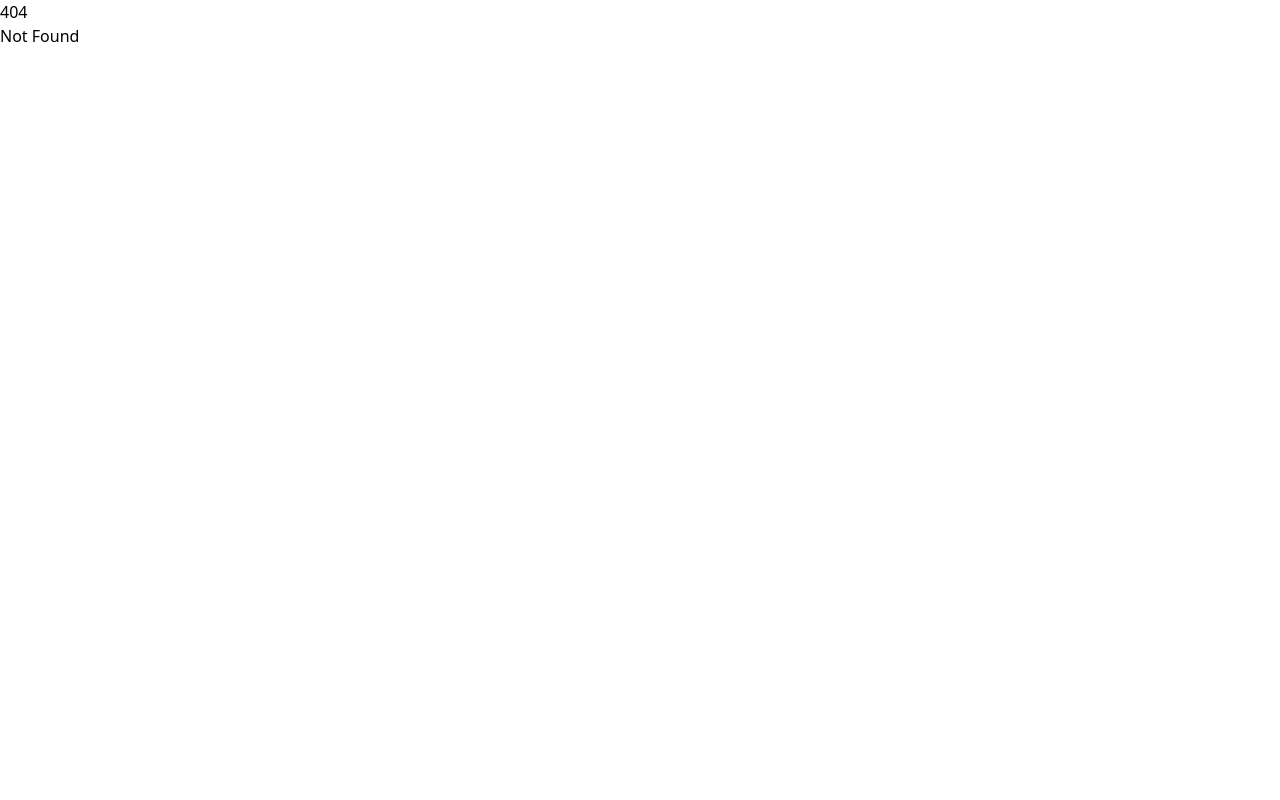
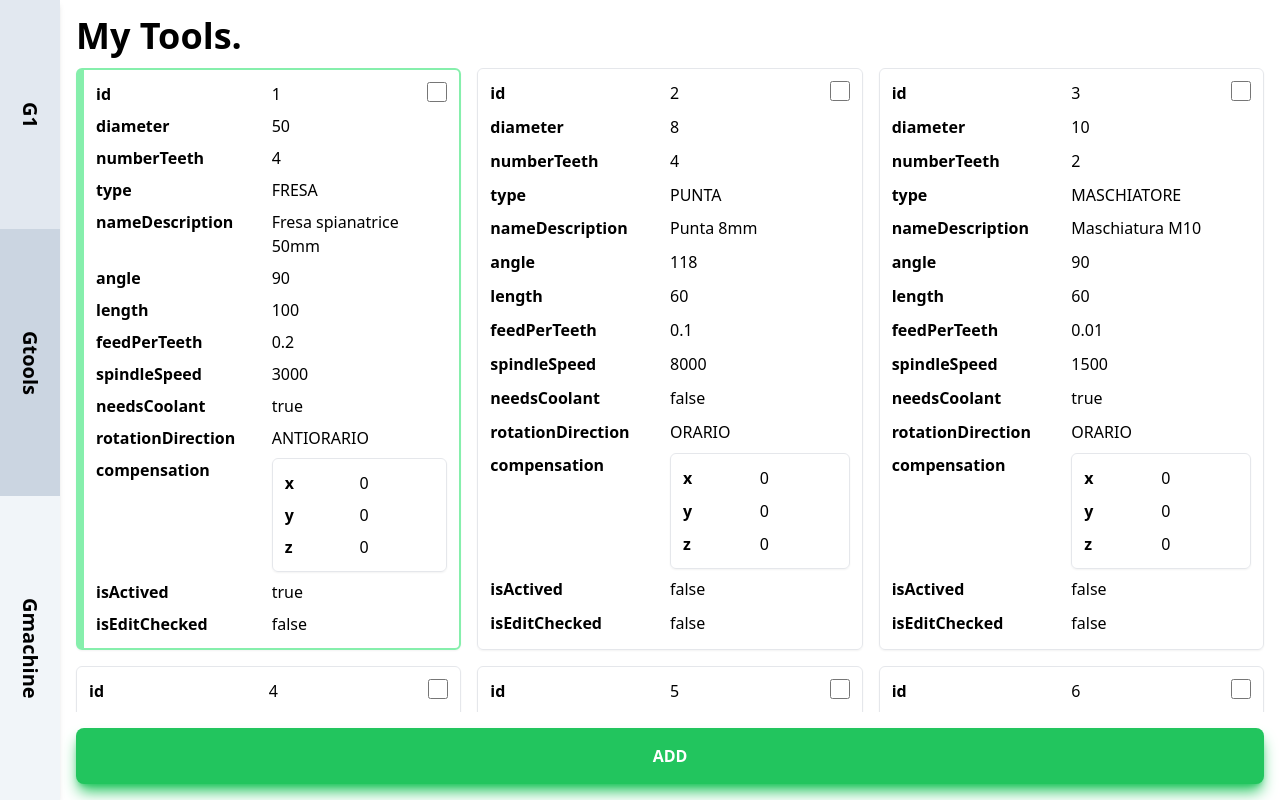
Before and after one commit to Laaouatni/Gcnc.svelte, a SvelteKit app in the folder gcnc/: page /devDemo/Gtools in a window 1280 px wide. Before the commit this address had no page. Built offline with nearby package versions, Linux system fonts and the light colour scheme.

Commit message:
solved page transition bug using https://github.com/sveltejs/kit/issues/7877 issue solution on github

```diff
--- a/gcnc/src/routes/devDemo/+layout.svelte
+++ b/gcnc/src/routes/devDemo/+layout.svelte
@@ -1,6 +1,6 @@
 <script lang="ts">
-  import { page } from "$app/stores";
-  import { fade, fly, scale } from "svelte/transition";
+  import { navigating } from "$app/stores";
+  import { fly } from "svelte/transition";
   import { elasticInOut, elasticOut } from "svelte/easing";
 
   import GuiPageNav from "$Gui/GuiPageNav/GuiPageNav.svelte";
@@ -28,11 +28,12 @@
 
 <GuiPageNav GpagesArray={navigationArray} bind:navWidth />
 
-{#key $page.route}
+{#key $navigating}
+  {#if !$navigating}
     <main
       transition:fly={{
-      y: window.innerHeight,
-      duration: SECOND_TIME * 1.7,
+        x: window.innerWidth - navWidth,
+        duration: SECOND_TIME * 2,
         easing: elasticInOut,
       }}
       class="fixed w-full h-screen overflow-auto p-4 bg-white"
@@ -40,6 +41,7 @@
     >
       <slot />
     </main>
+  {/if}
 {/key}
 
 <style>
--- a/gcnc/src/routes/devDemo/Gtools/+layout.svelte
+++ b/gcnc/src/routes/devDemo/Gtools/+layout.svelte
@@ -10,12 +10,16 @@
   let GtoolsPageContainer: HTMLElement;
 
   onMount(() => {
-    GtoolsPageContainer!.parentElement!.style.padding = "0px";
+    if (GtoolsPageContainer && GtoolsPageContainer.parentElement) {
+      GtoolsPageContainer.parentElement.style.padding = "0px";
+    }
   });
 
   onDestroy(() => {
-    // @ts-ignore
-    GtoolsPageContainer!.parentElement!.style.padding = null;
+    if (GtoolsPageContainer && GtoolsPageContainer.parentElement) {
+      // @ts-ignore
+      GtoolsPageContainer.parentElement.style.padding = null
+    }
   });
 </script>
 
--- /dev/null
+++ b/gcnc/src/routes/devDemo/Gtools/+page.svelte
@@ -0,0 +1 @@
+<!-- we use +layout.svelte instead in this case -->
--- a/gcnc/src/routes/devDemo/Gtools/addTool/+page.svelte
+++ b/gcnc/src/routes/devDemo/Gtools/addTool/+page.svelte
@@ -5,7 +5,6 @@
   import GtoolsPopupIsOpen from "$database/Gtools/GtoolsPopupStore";
 
   function handlePopupClosed() {
-    console.log("handlePopupClosed");
     goto("/devDemo/Gtools/");
   }
 </script>
```
Lines whose indentation alone changed are shown as unchanged.
